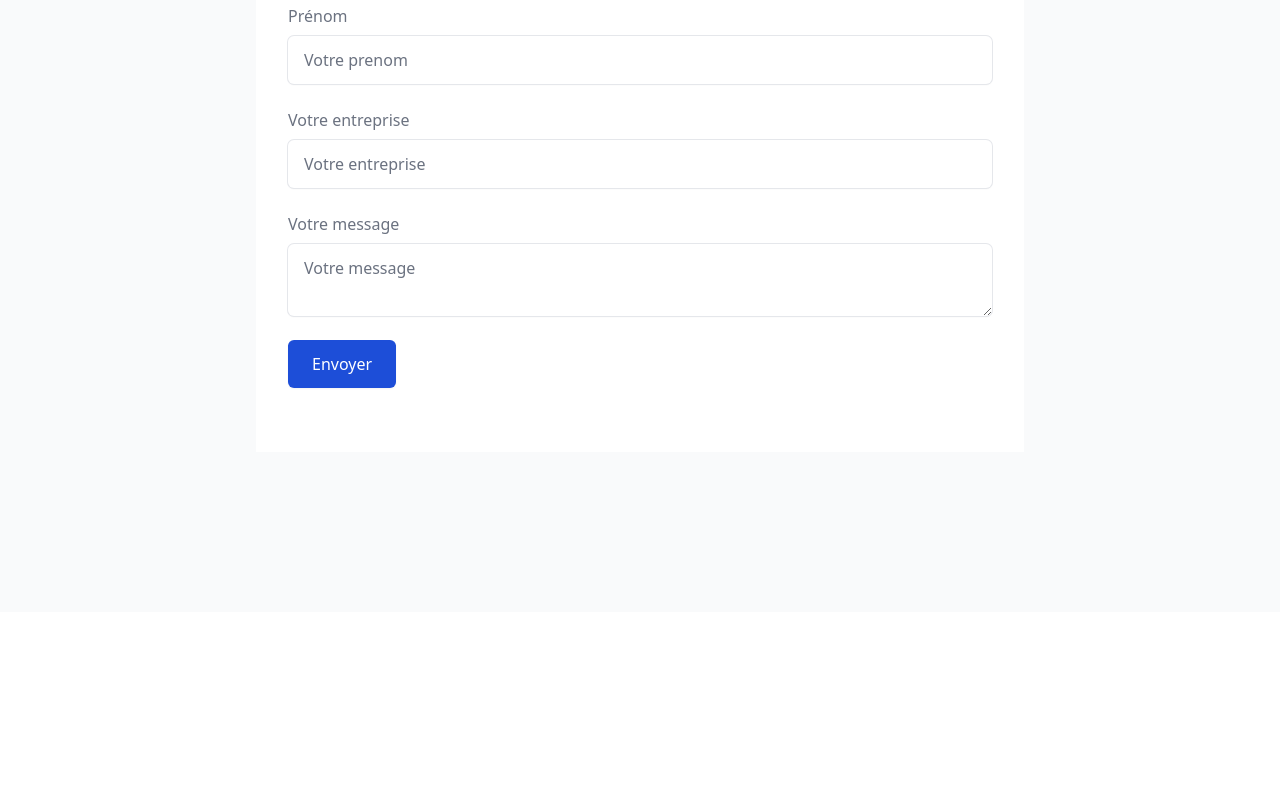
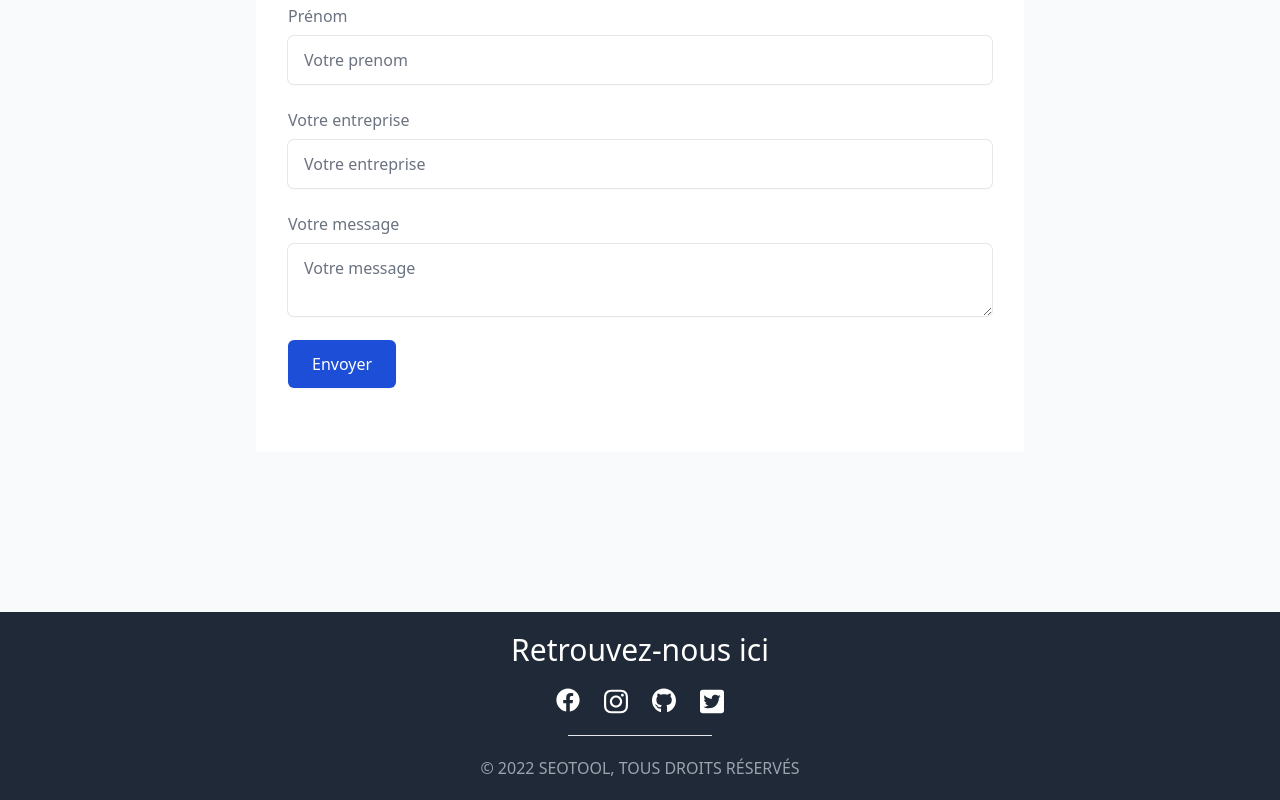
Before and after one commit to LuisRodrigues8019/landing-page, a website: page index.html in a window 1280 px wide. Shown: the part 3095-3895 px from the top of the page. Before the commit the page ends 3707 px from the top, so only its background shows below. Drawn offline with Linux system fonts and the light colour scheme.

Commit message:
footer section

```diff
--- a/index.html
+++ b/index.html
@@ -504,6 +504,41 @@
         </button>
       </form>
     </section>
+
+    <!-- Footer -->
+
+    <footer class="bg-gray-800 py-5">
+      <h3 class="text-3xl pb-5 text-center text-white">Retrouvez-nous ici</h3>
+      <div class="mb-5 flex space-x-6 justify-center text-white">
+        <a href="#">
+          <img src="ressources/fb.svg" alt="icone fb" class="w-6" />
+        </a>
+        <a href="#">
+          <img
+            src="ressources/instagram.svg"
+            alt="icône instagram"
+            class="w-6"
+          />
+        </a>
+
+        <a href="#">
+          <img
+            src="ressources/githubpetitlogo.svg"
+            alt="icône github"
+            class="w-6"
+          />
+        </a>
+
+        <a href="#">
+          <img src="ressources/twitter.svg" alt="icône twitter" class="w-6" />
+        </a>
+      </div>
+
+      <hr class="w-36 mx-auto mb-5" />
+      <p class="text-center mt-8 text-base text-gray-400 md:mt-0">
+        &copy; 2022 SEOTOOL, TOUS DROITS RÉSERVÉS
+      </p>
+    </footer>
     <script src="app.js"></script>
   </body>
 </html>
```
Also changed, not shown: dist/output.css.
